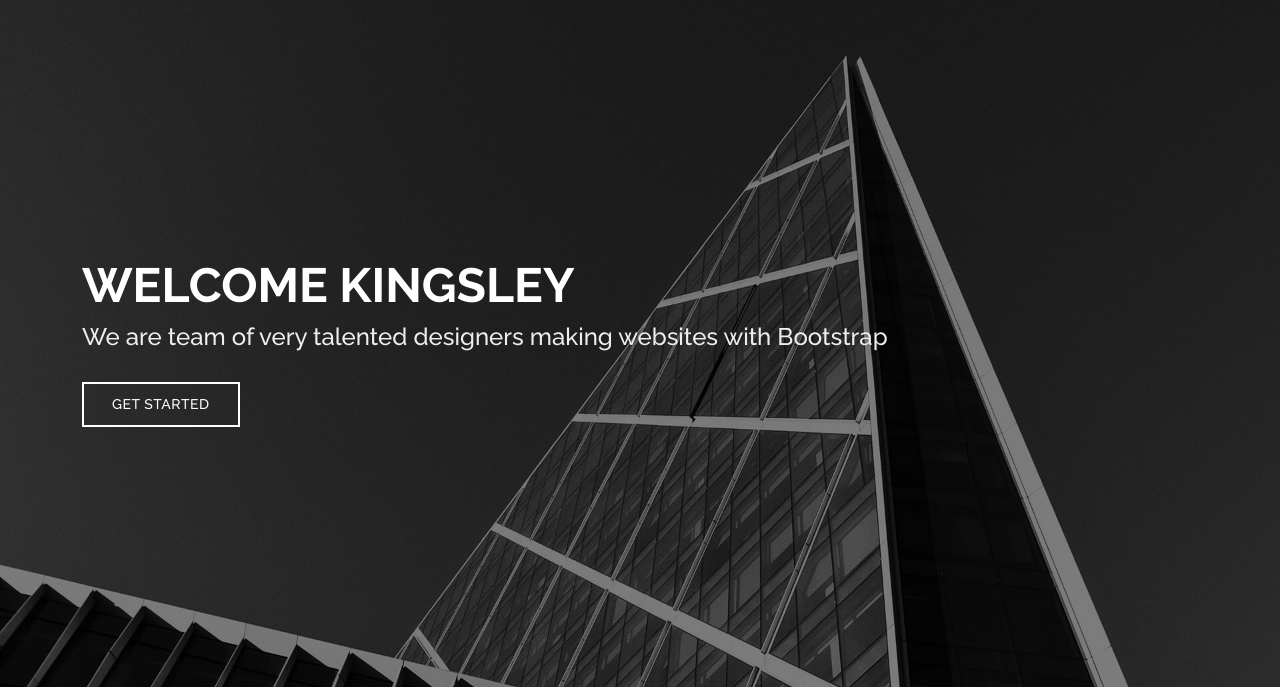
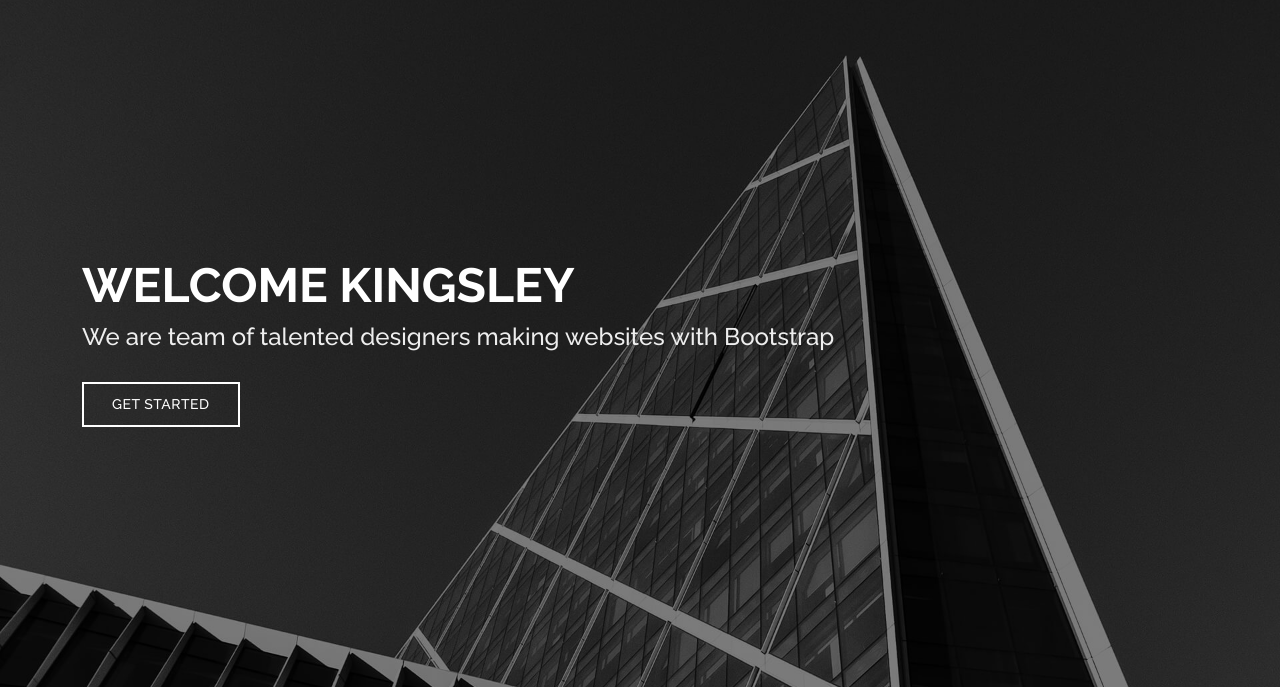
Before and after one commit to ohansck/acd-demo, a plain HTML site: page index.html in a window 1280 px wide. Shown: the part 113-802 px from the top of the page. Drawn offline with nearby package versions, Linux system fonts and the light colour scheme.

Commit message:
updated homepage

```diff
--- a/index.html
+++ b/index.html
@@ -101,7 +101,7 @@
   <section id="hero" class="d-flex align-items-center">
     <div class="container position-relative" data-aos="fade-up" data-aos-delay="500">
       <h1>Welcome Kingsley</h1>
-      <h2>We are team of very talented designers making websites with Bootstrap</h2>
+      <h2>We are team of talented designers making websites with Bootstrap</h2>
       <a href="#about" class="btn-get-started scrollto">Get Started</a>
     </div>
   </section><!-- End Hero -->
```
